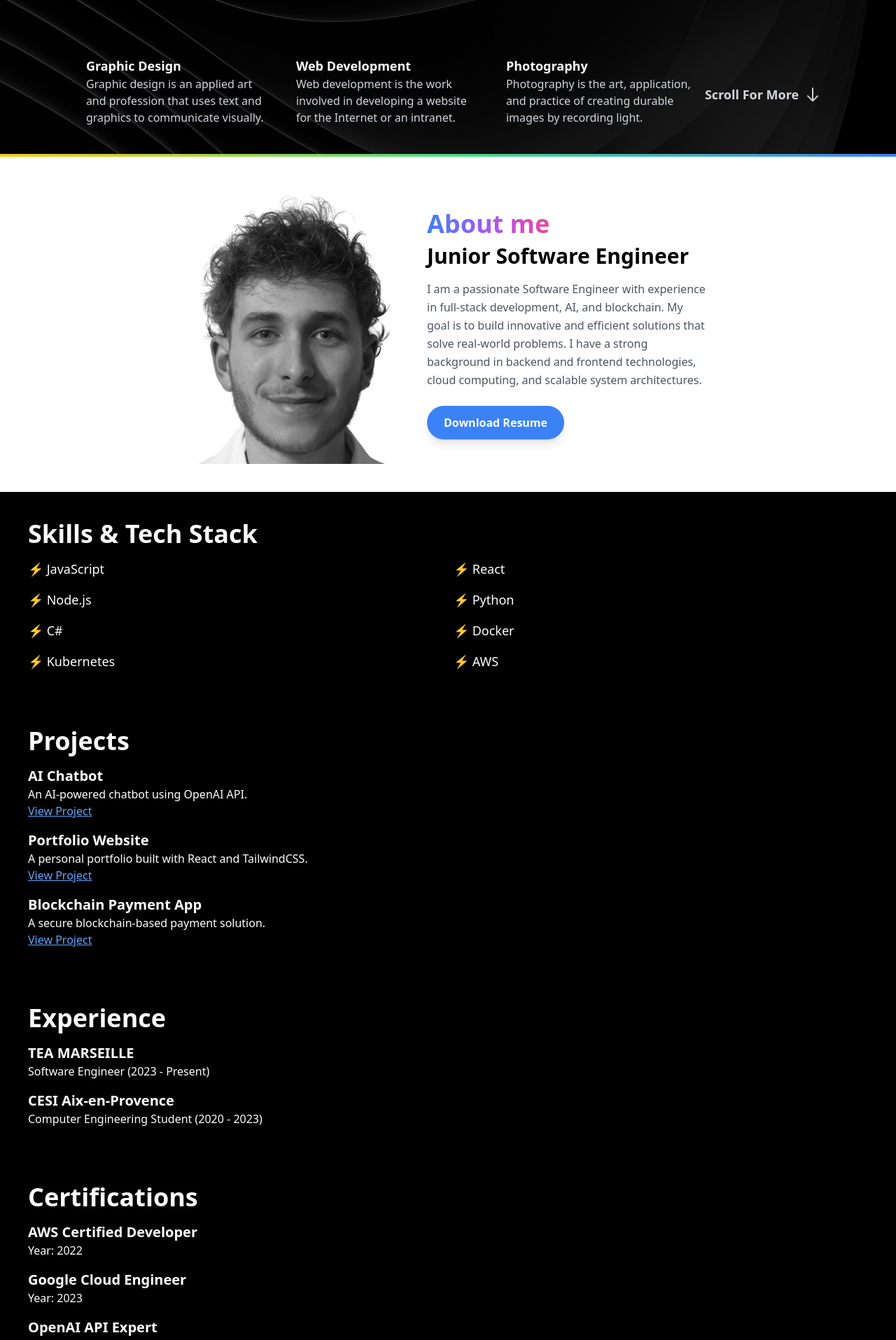
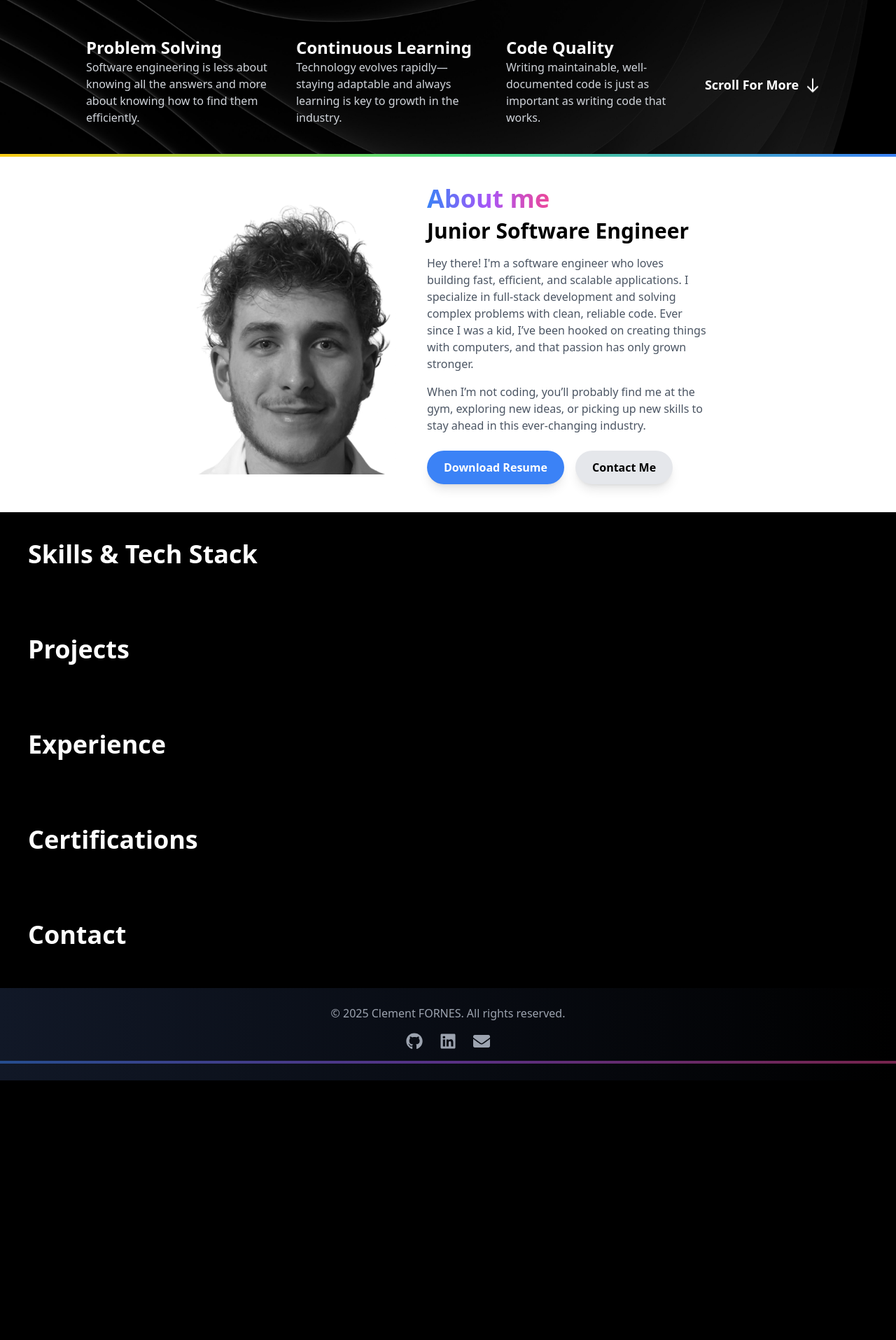
Before and after one commit to clementfornes13/portfolio, a React (Create React App) app: page / in a window 1280 px wide. Shown: the part 580-2495 px from the top of the page at 70% size. After the commit the page ends 2124 px from the top, so only its background shows below. Built offline with nearby package versions, Linux system fonts and the light colour scheme.

Commit message:
home page done + about me

```diff
--- a/src/components/AboutMe.js
+++ b/src/components/AboutMe.js
@@ -1,16 +1,14 @@
 // AboutMe.js - Présentation de ton parcours avec un design similaire à l'image
 import React from "react";
 import { motion } from "framer-motion";
-import profileImage from "../images/profile.png"; // Remplace par l'image correcte
+import profileImage from "../images/profile.png";
 
 const AboutMe = () => {
   return (
     <div id="about-me" className="">
-      {/* Rainbow Separator */}
       <div className="w-full h-1 bg-gradient-to-r from-yellow-400 via-green-400 to-blue-500"></div>
       < div className="flex flex-col md:flex-row items-center justify-center p-10 text-black bg-white" >
 
-        {/* Image à gauche en noir et blanc*/}
         <motion.img
           src={profileImage}
           alt="Profile"
@@ -21,10 +19,9 @@ const AboutMe = () => {
 
         />
 
-        {/* Texte à droite */}
         <div className="md:w-1/3 text-left md:ml-10">
           <motion.h1
-            className="text-4xl font-bold"
+            className="font-bold lg:text-4xl md:text-3xl text-2xl"
             initial={{ opacity: 0, y: -20 }}
             animate={{ opacity: 1, y: 0 }}
             transition={{ duration: 1 }}
@@ -34,12 +31,19 @@ const AboutMe = () => {
             </span>
           </motion.h1>
 
-          <h2 className="text-3xl font-extrabold mt-2">Junior Software Engineer</h2>
+          <h2 className="font-extrabold mt-2 lg:text-3xl md:text-2xl text-xl">
+            Junior Software Engineer
+          </h2>
 
-          <p className="mt-4 text-gray-600 leading-relaxed">
-            I am a passionate Software Engineer with experience in full-stack development, AI, and blockchain.
-            My goal is to build innovative and efficient solutions that solve real-world problems. I have a strong
-            background in backend and frontend technologies, cloud computing, and scalable system architectures.
+          <p className="text-gray-600 leading-relaxed lg:text-base md:text-sm text-xs lg:mt-4 md:mt-2 mt-0">
+            Hey there! I'm a software engineer who loves building fast, efficient, and scalable applications.
+            I specialize in full-stack development and solving complex problems with clean, reliable code.
+            Ever since I was a kid, I’ve been hooked on creating things with computers, and that passion has only grown stronger.
+          </p>
+
+          <p className="text-gray-600 leading-relaxed lg:text-base md:text-sm text-xs lg:mt-4 md:mt-2 mt-0">
+            When I’m not coding, you’ll probably find me at the gym, exploring new ideas,
+            or picking up new skills to stay ahead in this ever-changing industry.
           </p>
 
           {/* Buttons */}
@@ -52,6 +56,14 @@ const AboutMe = () => {
               Download Resume
             </motion.button>
 
+            <motion.button
+              className="bg-gray-200 text-black px-6 py-3 rounded-full font-semibold shadow-lg hover:bg-gray-300 transition"
+              whileHover={{ scale: 1.05 }}
+              whileTap={{ scale: 0.95 }}
+            >
+              Contact Me
+            </motion.button>
+
           </div>
         </div>
       </div >
--- a/src/components/Certifications.js
+++ b/src/components/Certifications.js
@@ -2,9 +2,6 @@
 import React from "react";
 
 const certifications = [
-  { title: "AWS Certified Developer", year: "2022" },
-  { title: "Google Cloud Engineer", year: "2023" },
-  { title: "OpenAI API Expert", year: "2024" }
 ];
 
 const Certifications = () => {
--- a/src/components/Contact.js
+++ b/src/components/Contact.js
@@ -5,11 +5,7 @@ const Contact = () => {
     return (
         <div className="p-10 text-white">
             <h1 className="text-4xl font-bold">Contact</h1>
-            <p className="mt-4 text-lg">Feel free to reach out to me via:</p>
             <ul className="mt-4 space-y-4">
-                <li>Email: <a href="mailto:clementfornes@example.com" className="text-blue-400 underline">clementfornes@example.com</a></li>
-                <li>LinkedIn: <a href="https://www.linkedin.com/in/clementfornes" className="text-blue-400 underline">linkedin.com/in/clementfornes</a></li>
-                <li>GitHub: <a href="https://github.com/clementfornes" className="text-blue-400 underline">github.com/clementfornes</a></li>
             </ul>
         </div>
     );
--- a/src/components/Experience.js
+++ b/src/components/Experience.js
@@ -3,8 +3,7 @@
 import React from "react";
 
 const experience = [
-  { company: "TEA MARSEILLE", role: "Software Engineer", period: "2023 - Present" },
-  { company: "CESI Aix-en-Provence", role: "Computer Engineering Student", period: "2020 - 2023" }
+
 ];
 
 const Experience = () => {
--- a/src/components/Footer.js
+++ b/src/components/Footer.js
@@ -1,9 +1,55 @@
 import React from "react";
+import { motion } from "framer-motion";
+import { FaEnvelope, FaGithub, FaLinkedin } from "react-icons/fa";
 
-const Footer = () => (
-  <footer className="text-center text-white p-6 bg-gray-800">
-    <p className="text-gray-400">© 2025 Clement FORNES. All rights reserved.</p>
-  </footer>
-);
+const Footer = () => {
+  return (
+    <footer className="text-center text-white py-6 bg-gradient-to-r from-gray-900 to-black">
+      <motion.p
+        className="text-gray-400 mb-4"
+        initial={{ opacity: 0, y: 20 }}
+        animate={{ opacity: 1, y: 0 }}
+        transition={{ duration: 1 }}
+      >
+        © 2025 Clement FORNES. All rights reserved.
+      </motion.p>
+
+      <div className="flex justify-center space-x-6">
+        <motion.a
+          href="https://github.com/clementfornes13"
+          target="_blank"
+          rel="noopener noreferrer"
+          whileHover={{ scale: 1.1 }}
+          whileTap={{ scale: 0.9 }}
+          className="text-gray-400 hover:text-white transition duration-300"
+        >
+          <FaGithub size={24} />
+        </motion.a>
+        <motion.a
+          href="https://linkedin.com/in/clement-fornes"
+          target="_blank"
+          rel="noopener noreferrer"
+          whileHover={{ scale: 1.1 }}
+          whileTap={{ scale: 0.9 }}
+          className="text-gray-400 hover:text-white transition duration-300"
+        >
+          <FaLinkedin size={24} />
+        </motion.a>
+        <motion.a
+          href="https://twitter.com/clementfornes"
+          target="_blank"
+          rel="noopener noreferrer"
+          whileHover={{ scale: 1.1 }}
+          whileTap={{ scale: 0.9 }}
+          className="text-gray-400 hover:text-white transition duration-300"
+        >
+          <FaEnvelope size={24} />
+        </motion.a>
+      </div>
+
+      <div className="w-full h-1 mt-4 bg-gradient-to-r from-blue-500 via-purple-500 to-pink-500 opacity-50"></div>
+    </footer>
+  );
+};
 
 export default Footer;
--- a/src/components/Hero.js
+++ b/src/components/Hero.js
@@ -1,4 +1,4 @@
-import { motion } from "framer-motion";
+import { motion, AnimatePresence } from "framer-motion";
 import background from "../images/background.jpg";
 import React, { useState, useEffect } from "react";
 
@@ -10,6 +10,8 @@ const Hero = () => {
   const [emojiActivated, setEmojiActivated] = useState(false);
   const [typedText, setTypedText] = useState("");
   const [typingIndex, setTypingIndex] = useState(0);
+  const [userInput, setUserInput] = useState("");
+  const [showFunFacts, setShowFunFacts] = useState(false);
 
   const handleEmojiRain = () => {
     if (!emojiActivated) {
@@ -32,13 +34,28 @@ const Hero = () => {
       return () => clearTimeout(timeout);
     }
   }, [typingIndex]);
+  useEffect(() => {
+    const handleKeyDown = (event) => {
+      setUserInput((prev) => (prev + event.key).slice(-7));
+      if ((userInput + event.key).toLowerCase().includes("clement")) {
+        setShowFunFacts(true);
+      }
+    }
+    window.addEventListener("keydown", handleKeyDown);
+    return () => window.removeEventListener("keydown", handleKeyDown);
+  }
+    , [userInput]);
+
+
+
+
 
 
   return (
     <div className="text-white p-10 bg-cover bg-center bg-no-repeat h-screen flex flex-col justify-between items-center" style={{
       backgroundImage: `url(${background})`, backgroundAttachment: 'fixed'
     }}>
-      <div className="w-10/12 flex flex-row justify-between mt-10">
+      <div className="w-10/12 flex flex-row justify-between lg:mt-10 md:mt-8 mt-6">
         <div>
           <motion.h1
             className="font-extrabold bg-gradient-to-r from-blue-400 via-purple-500 to-pink-500 text-transparent bg-clip-text lg:text-6xl md:text-5xl text-4xl"
@@ -51,19 +68,26 @@ const Hero = () => {
           </motion.h1>
 
           <motion.h2
-            className="text-2xl font-bold mt-2"
+            className="font-bold lg:mt-2 md:mt-1 mt-0"
             initial={{ opacity: 0, y: -50, filter: 'blur(10px)' }}
             animate={{ opacity: 1, y: 150, filter: 'blur(0px)' }}
             transition={{ duration: 1 }}
           >
-            <span className="text-gray-400 ml-8">{typedText.split(" ")[0]}</span> <span className="text-white">{typedText.split(" ").slice(1).join(" ")}</span>
+            <span className="text-gray-400 lg:text-2xl md:text-xl text-lg">
+              {typedText.split(" ")[0]}
+            </span>
+            <span className="mr-1">
+            </span>
+            <span className="text-white lg:text-2xl md:text-xl text-lg">
+              {typedText.split(" ").slice(1).join(" ")}
+            </span>
           </motion.h2>
         </div>
       </div>
       {emojiRain.map((item) => (
         <motion.div
           key={item.id}
-          className="fixed text-3xl"
+          className="fixed lg:text-2xl md:text-xl text-lg"
           style={{ left: item.x }}
           initial={{ y: -50, opacity: 1 }}
           animate={{ y: "100vh", opacity: 0 }}
@@ -74,24 +98,57 @@ const Hero = () => {
       ))}
 
       <motion.div
-        className="w-12/12 flex flex-wrap justify-center items-center text-gray-300"
+        className="w-12/12 flex flex-wrap justify-center items-center"
         initial={{ opacity: 0, y: 30 }}
         animate={{ opacity: 1, y: 0 }}
         transition={{ duration: 1, delay: 0.5 }}
       >
-        <motion.div className="flex flex-col basis-1/3 md:basis-1/4 px-4" whileHover={{ scale: 1.05 }}>
-          <h3 className="font-bold text-white text-lg">Graphic Design</h3>
-          <p>Graphic design is an applied art and profession that uses text and graphics to communicate visually.</p>
-        </motion.div>
-        <motion.div className="flex flex-col basis-1/3 md:basis-1/4 px-4" whileHover={{ scale: 1.05 }}>
-          <h3 className="font-bold text-white text-lg">Web Development</h3>
-          <p>Web development is the work involved in developing a website for the Internet or an intranet.</p>
-        </motion.div>
-        <motion.div className="flex flex-col basis-1/3 md:basis-1/4 px-4" whileHover={{ scale: 1.05 }}>
-          <h3 className="font-bold text-white text-lg">Photography</h3>
-          <p>Photography is the art, application, and practice of creating durable images by recording light.</p>
-        </motion.div>
+        <AnimatePresence mode="wait">
 
+          {showFunFacts ? (
+            <>
+              <motion.div className="flex flex-col px-4 lg:w-1/4 md:w-1/2 w-full" whileHover={{ scale: 1.05 }}>
+                <h3 className="font-bold text-white lg:text-2xl md:text-xl text-lg">Debugging</h3>
+                <h4 className="text-gray-300 lg:text-base md:text-sm text-xs">
+                  90% of coding is debugging. The other 10% is writing bugs you’ll debug later.
+                </h4>
+              </motion.div>
+              <motion.div className="flex flex-col  px-4 lg:w-1/4 md:w-1/2 w-full" whileHover={{ scale: 1.05 }}>
+                <h3 className="font-bold text-white lg:text-2xl md:text-xl text-lg">Stack Overflow</h3>
+                <h4 className="text-gray-300 lg:text-base md:text-sm text-xs">
+                  Every junior dev’s secret weapon: Asking the same question 10 different ways until you find the right answer.
+                </h4>
+              </motion.div>
+              <motion.div className="flex flex-col px-4 lg:w-1/4 md:w-1/2 w-full" whileHover={{ scale: 1.05 }}>
+                <h3 className="font-bold text-white lg:text-2xl md:text-xl text-lg">Version Control</h3>
+                <h4 className="text-gray-300 lg:text-base md:text-sm text-xs">
+                  Git commit messages go from "fix bug" to "final fix" to "really final fix" to "I hope this works."
+                </h4>
+              </motion.div>
+            </>
+          ) : (
+            <>
+              <motion.div className="flex flex-col px-4 lg:w-1/4 md:w-1/2 w-full" whileHover={{ scale: 1.05 }}>
+                <h3 className="font-bold text-white lg:text-2xl md:text-xl text-lg">Problem Solving</h3>
+                <h4 className="text-gray-300 lg:text-base md:text-sm text-xs">
+                  Software engineering is less about knowing all the answers and more about knowing how to find them efficiently.
+                </h4>
+              </motion.div>
+              <motion.div className="flex flex-col px-4 lg:w-1/4 md:w-1/2 w-full" whileHover={{ scale: 1.05 }}>
+                <h3 className="font-bold text-white lg:text-2xl md:text-xl text-lg">Continuous Learning</h3>
+                <h4 className="text-gray-300 lg:text-base md:text-sm text-xs">
+                  Technology evolves rapidly—staying adaptable and always learning is key to growth in the industry.
+                </h4>
+              </motion.div>
+              <motion.div className="flex flex-col px-4 lg:w-1/4 md:w-1/2 w-full" whileHover={{ scale: 1.05 }}>
+                <h3 className="font-bold text-white lg:text-2xl md:text-xl text-lg">Code Quality</h3>
+                <h4 className="text-gray-300 lg:text-base md:text-sm text-xs">
+                  Writing maintainable, well-documented code is just as important as writing code that works.
+                </h4>
+              </motion.div>
+            </>
+          )}
+        </AnimatePresence>
         <motion.div
           className="flex justify-center items-center cursor-pointer animate-bounce mt-6"
           initial={{ opacity: 0 }}
@@ -108,19 +165,19 @@ const Hero = () => {
           }}
         >
           <motion.span
-            className="text-lg font-semibold"
-            animate={{ y: [0, -5, 0] }} // Subtle bouncing effect
+            className="font-semibold lg:text-lg md:text-base text-sm"
+            animate={{ y: [0, -5, 0] }}
             transition={{ repeat: Infinity, duration: 1.5, ease: "easeInOut" }}
           >
             Scroll For More
           </motion.span>
           <motion.svg
             xmlns="http://www.w3.org/2000/svg"
-            className="h-6 w-6 ml-2"
+            className="lg:w-6 lg:h-6 md:w-5 md:h-5 w-4 h-4 ml-2"
             fill="none"
             viewBox="0 0 24 24"
             stroke="currentColor"
-            animate={{ y: [0, 5, 0] }} // Continuous bouncing effect
+            animate={{ y: [0, 5, 0] }}
             transition={{ repeat: Infinity, duration: 1.5, ease: "easeInOut" }}
           >
             <path strokeLinecap="round" strokeLinejoin="round" strokeWidth={2} d="M19 14l-7 7m0 0l-7-7m7 7V3" />
--- a/src/components/Navbar.js
+++ b/src/components/Navbar.js
@@ -22,20 +22,22 @@ const Navbar = () => {
   }, []);
 
   return (
-    <nav className={`fixed top-0 left-0 w-full flex justify-between items-center p-5 ${textColor} text-lg bg-transparent z-50 transition-colors duration-300`}>
+    <nav className={"fixed top-0 left-0 w-full flex justify-between items-center p-5 ${textColor} bg-transparent z-50 transition-colors duration-300  lg:text-lg md:text-base text-sm"}>
       <motion.div
-        className="font-bold text-xl cursor-pointer"
+        className="font-bold cursor-pointer lg:text-xl md:text-lg text-base"
         whileHover={{ rotate: 360 }}
         transition={{ duration: 1, ease: "easeInOut" }}
       >
         CF
       </motion.div>
-      <ul className="flex space-x-6">
+      <ul className="flex space-x-6 lg:text-lg md:text-base text-sm lg:flex-row md:flex-row flex-col">
         {["Home", "About Me", "Skills & Tech Stack", "Projects", "Experience", "Certifications", "Contact"].map((item) => (
           <li key={item} className="hover:text-yellow-500 cursor-pointer transition duration-300">{item}</li>
         ))}
       </ul>
-      <div className="text-xl font-bold">13</div>
+      <div className="font-bold lg:text-xl md:text-lg text-base">
+        13
+      </div>
     </nav>
   );
 };
--- a/src/components/Projects.js
+++ b/src/components/Projects.js
@@ -2,9 +2,6 @@
 import React from "react";
 
 const projects = [
-    { name: "AI Chatbot", link: "#", description: "An AI-powered chatbot using OpenAI API." },
-    { name: "Portfolio Website", link: "#", description: "A personal portfolio built with React and TailwindCSS." },
-    { name: "Blockchain Payment App", link: "#", description: "A secure blockchain-based payment solution." }
 ];
 
 const Projects = () => {
--- a/src/components/Skills.js
+++ b/src/components/Skills.js
@@ -1,7 +1,7 @@
 // Skills.js - Stack technologique
 import React from "react";
 
-const skills = ["JavaScript", "React", "Node.js", "Python", "C#", "Docker", "Kubernetes", "AWS"];
+const skills = [];
 
 const Skills = () => {
   return (
```
